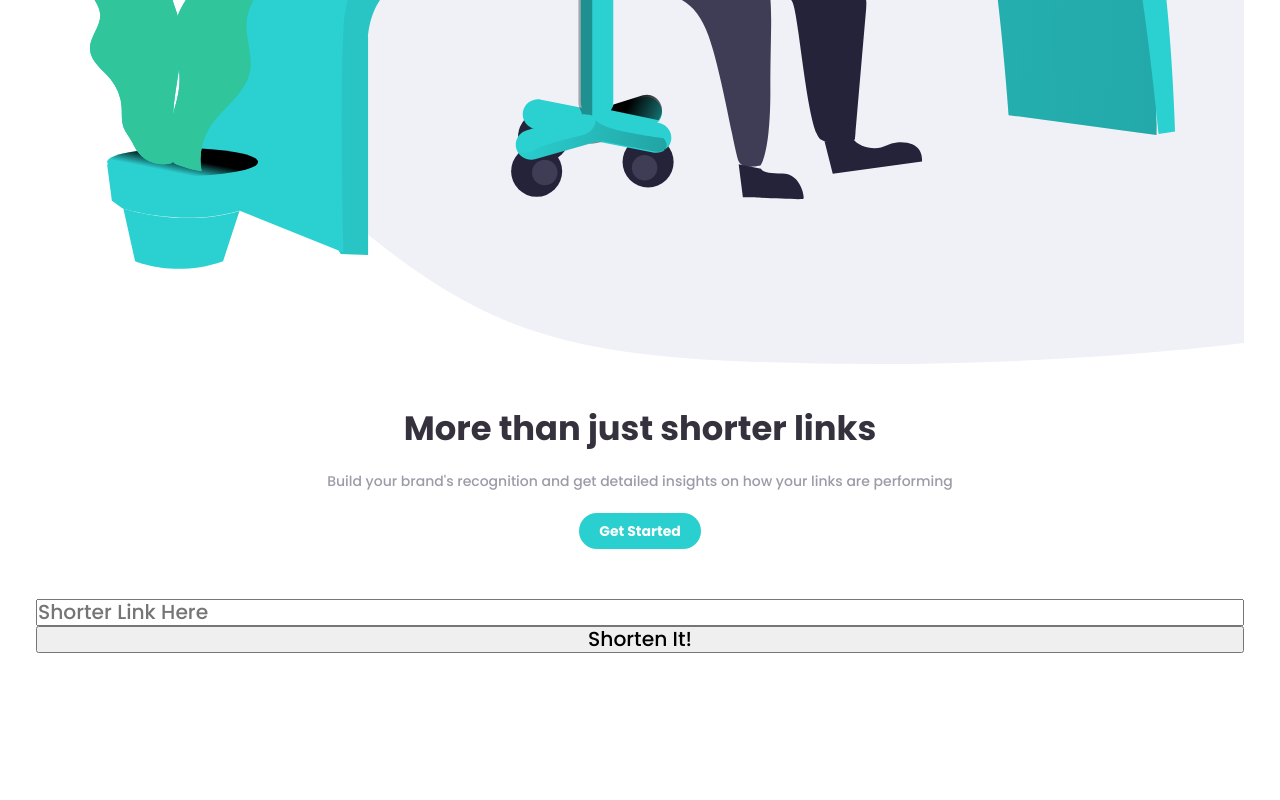
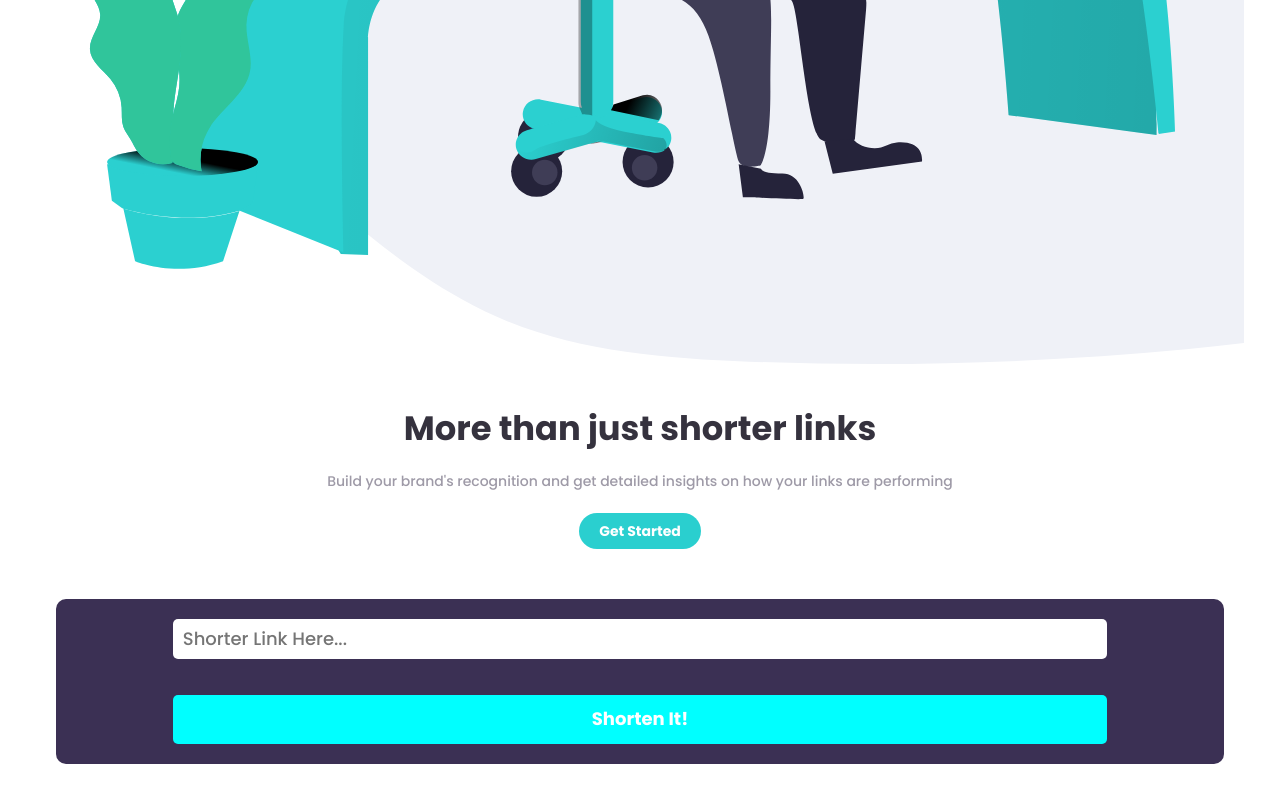
Before and after one commit to byKriz/react-url-short-api, a React (Vite) app: page / in a window 1280 px wide. Shown: the part 884-1684 px from the top of the page. Before the commit the page ends 1573 px from the top, so only its background shows below. Built offline with nearby package versions, Linux system fonts and the light colour scheme.

Commit message:
agregando estilos basicos para el input

```diff
--- a/src/containers/LinkShorter/LinkShorter.jsx
+++ b/src/containers/LinkShorter/LinkShorter.jsx
@@ -40,14 +40,20 @@ export const LinkShorter = () => {
         <form onSubmit={handleSubmit}>
           <input
             type="text"
-            placeholder="Shorter Link Here"
+            placeholder="Shorter Link Here..."
             value={url}
             onChange={(e) => setUrl(e.target.value)}
+            className={emptyInput ? `${styles.error}` : ''}
           />
+          {emptyInput === true && (
+            <p>
+              <i>Please add link</i>
+            </p>
+          )}
           <button type="submit">Shorten It!</button>
         </form>
-        {emptyInput === true && <p>Please add link</p>}
       </div>
+
       <div className={styles.linksContainer}>
         <ul>
           {urls.map((url, i) => (
--- a/src/containers/LinkShorter/LinkShorter.module.scss
+++ b/src/containers/LinkShorter/LinkShorter.module.scss
@@ -1,6 +1,60 @@
+@import "../../sass/variables";
+
+.LinkShorter {
+  padding: 0 20px;
+}
+
 .shorterContainer {
-    form {
-        display: flex;
-        flex-direction: column;
+  background-color: $dark-violet;
+  padding: 20px 0;
+  border-radius: 10px;
+
+  form {
+    display: flex;
+    flex-direction: column;
+    // align-items: flex-start;
+    justify-content: center;
+    position: relative;
+    gap: 36px;
+
+    input {
+      left: 10%;
+      position: relative;
+      width: 80%;
+      font-size: 1rem;
+      padding: 10px;
+      border-radius: 5px;
+      border: none;
     }
+
+    button {
+      left: 10%;
+      position: relative;
+      width: 80%;
+      border-radius: 5px;
+      border: none;
+      padding: 14px 0;
+      background-color: cyan;
+      color: white;
+      font-size: 1rem;
+      font-weight: 700;
+    }
+
+    p {
+      position: absolute;
+      left: 10%;
+      top: 40px;
+      text-align: left;
+      color: $red;
+
+      i {
+        font-size: 12px;
+      }
+    }
+  }
 }
+
+.error {
+  border: 2px solid $red !important;
+  color: $red;
+}
```
